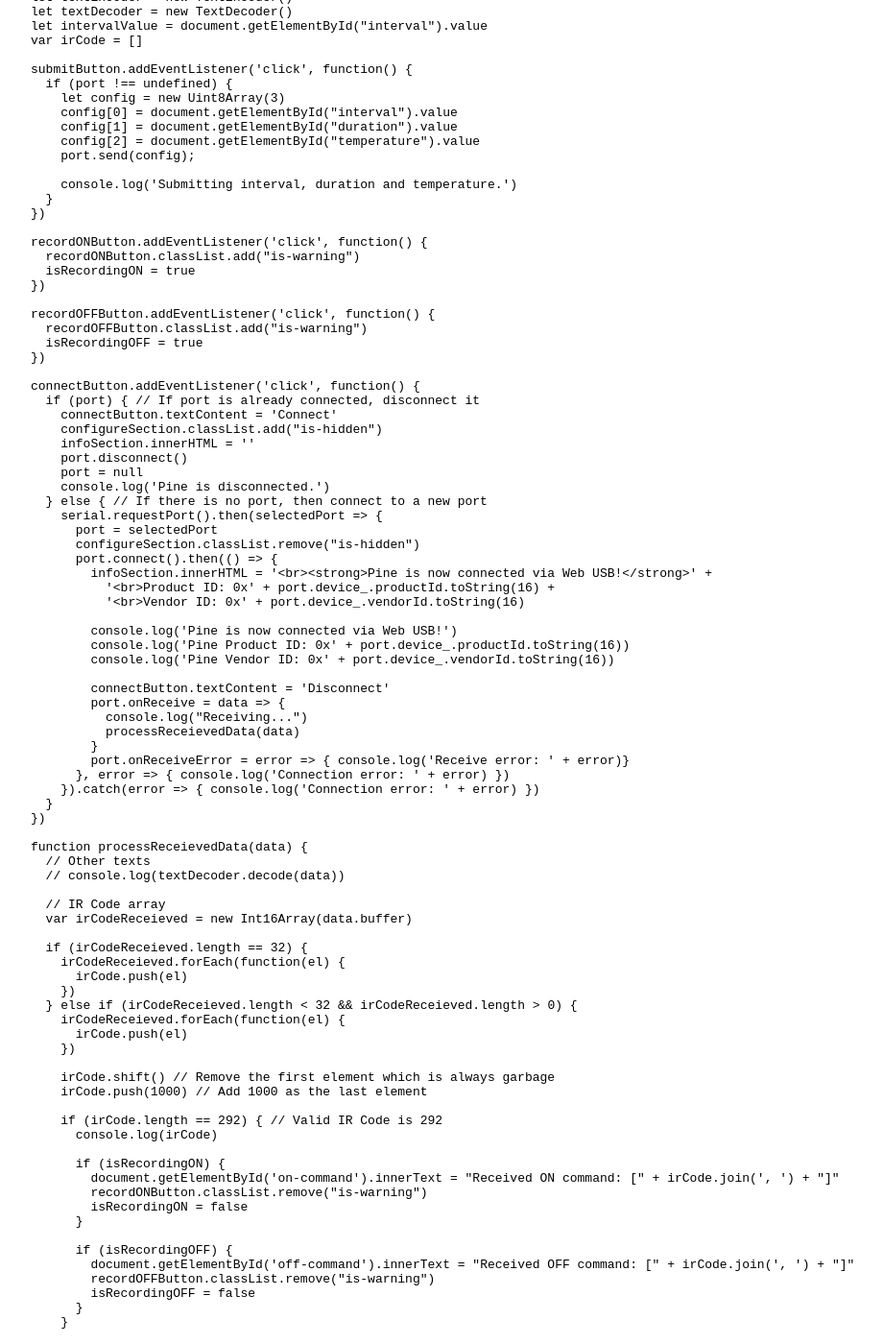
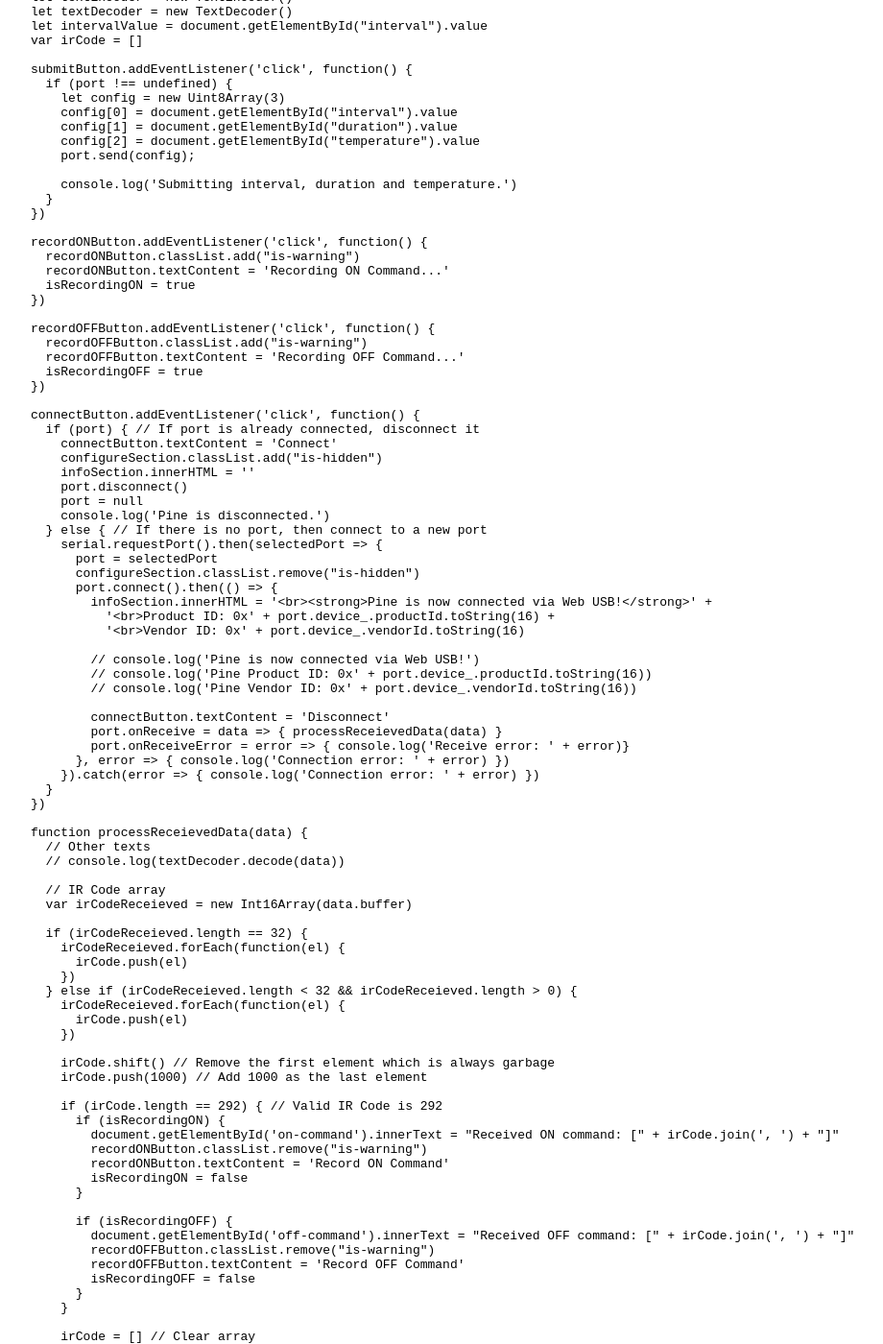
Before and after one commit to hutscape/pine, a Jekyll site: the page built from software.md, in a window 1280 px wide and 1400 px high, scrolled down 1928 px. Shown: the whole window at 96% size, without its empty margins (16-936 px from the left). Built offline with Jekyll 4.4.1, drawn with Linux system fonts in a browser that asks for light colours; nearby versions of some CDN libraries; comment, search, counter and statistics services are not loaded.

Commit message:
[design] Improve UI in software

```diff
--- a/webusb/index.html
+++ b/webusb/index.html
@@ -102,11 +102,13 @@
 
 recordONButton.addEventListener('click', function() {
   recordONButton.classList.add("is-warning")
+  recordONButton.textContent = 'Recording ON Command...'
   isRecordingON = true
 })
 
 recordOFFButton.addEventListener('click', function() {
   recordOFFButton.classList.add("is-warning")
+  recordOFFButton.textContent = 'Recording OFF Command...'
   isRecordingOFF = true
 })
 
@@ -127,15 +129,12 @@
           '<br>Product ID: 0x' + port.device_.productId.toString(16) +
           '<br>Vendor ID: 0x' + port.device_.vendorId.toString(16)
 
-        console.log('Pine is now connected via Web USB!')
-        console.log('Pine Product ID: 0x' + port.device_.productId.toString(16))
-        console.log('Pine Vendor ID: 0x' + port.device_.vendorId.toString(16))
+        // console.log('Pine is now connected via Web USB!')
+        // console.log('Pine Product ID: 0x' + port.device_.productId.toString(16))
+        // console.log('Pine Vendor ID: 0x' + port.device_.vendorId.toString(16))
 
         connectButton.textContent = 'Disconnect'
-        port.onReceive = data => {
-          console.log("Receiving...")
-          processReceievedData(data)
-        }
+        port.onReceive = data => { processReceievedData(data) }
         port.onReceiveError = error => { console.log('Receive error: ' + error)}
       }, error => { console.log('Connection error: ' + error) })
     }).catch(error => { console.log('Connection error: ' + error) })
@@ -162,17 +161,17 @@
     irCode.push(1000) // Add 1000 as the last element
 
     if (irCode.length == 292) { // Valid IR Code is 292
-      console.log(irCode)
-
       if (isRecordingON) {
         document.getElementById('on-command').innerText = "Received ON command: [" + irCode.join(', ') + "]"
         recordONButton.classList.remove("is-warning")
+        recordONButton.textContent = 'Record ON Command'
         isRecordingON = false
       }
 
       if (isRecordingOFF) {
         document.getElementById('off-command').innerText = "Received OFF command: [" + irCode.join(', ') + "]"
         recordOFFButton.classList.remove("is-warning")
+        recordOFFButton.textContent = 'Record OFF Command'
         isRecordingOFF = false
       }
     }
```
Also changed, not shown: 1 other file.
